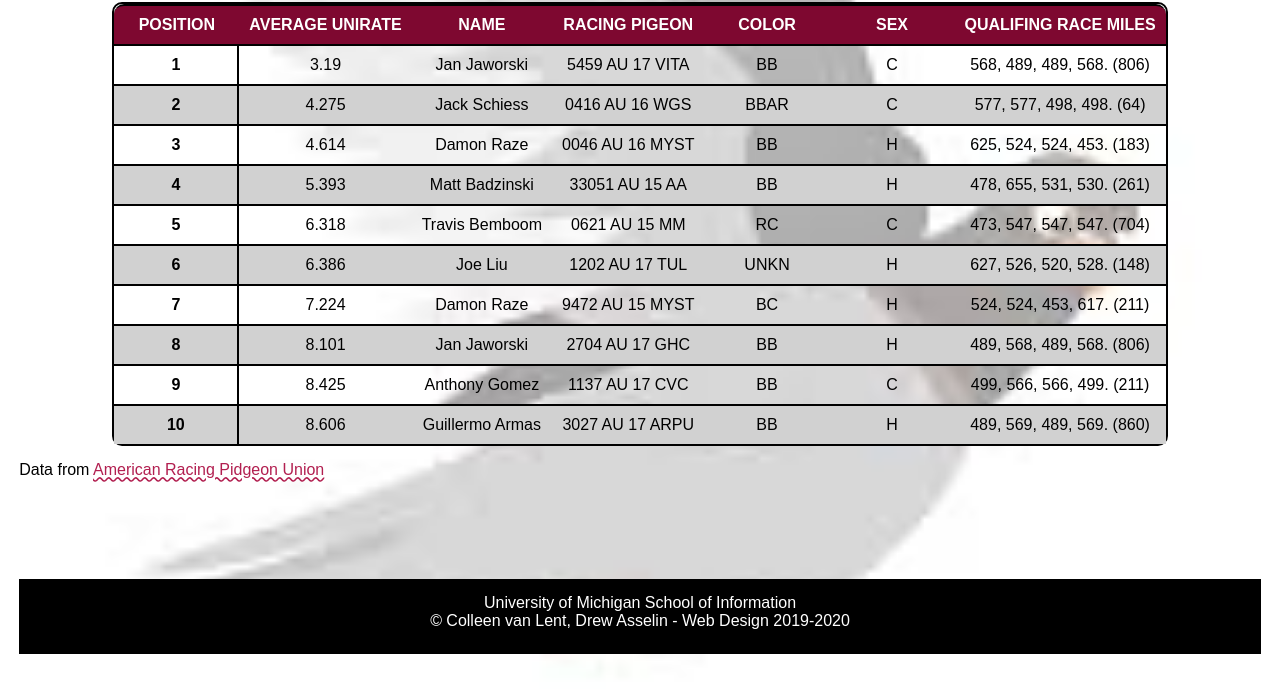
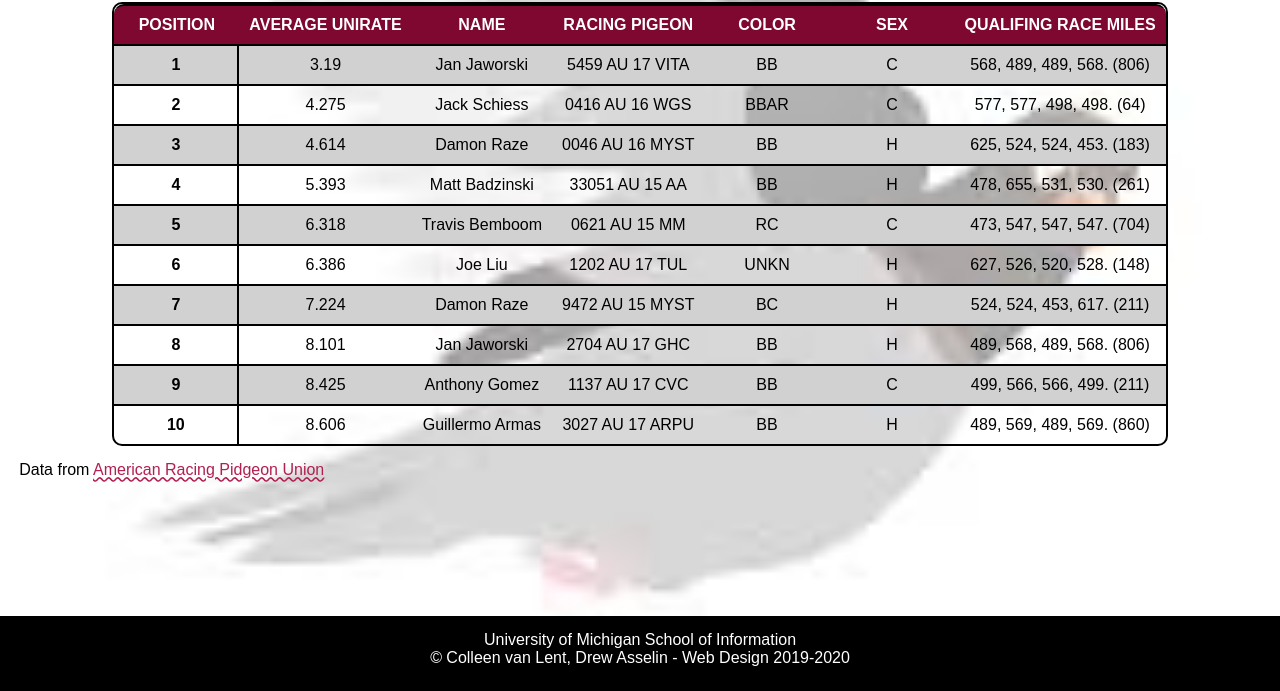
Before and after one commit to xiaocheng-xchengx/homework3, a plain HTML site: page index.html in a window 1280 px wide. Shown: the part 109-800 px from the top of the page. Drawn offline with Linux system fonts and the light colour scheme; a web font is replaced by a local one.

Commit message:
Add files via upload

```diff
--- a/css/style.css
+++ b/css/style.css
@@ -14,7 +14,7 @@ body{
   margin: 1.2em;
   font-family: 'Andika', sans-serif;
   background-color: #DDDDDD;
-  background-image: url(../images/Pigeon-background.JPEG);
+  background-image: url(../images/pigeon-background.JPEG);
   background-repeat: no-repeat;
   background-size: cover;
   background-position: center;
@@ -59,7 +59,7 @@ table{
     border-radius: 10px;
 }
 
-tr:nth-child(even) {
+tr:nth-child(odd) {
   background-color: #D1D1D1;
 }
 
@@ -72,6 +72,8 @@ tr:hover {
   color: #FFFFFF;
   text-transform: uppercase;
   text-align: center;
+  min-width: 125px;
+  padding: 10px;
 }
 
 .rowhead{
@@ -81,10 +83,6 @@ tr:hover {
 th,td{
   padding: 10px;
   border-top: 2px solid #000000;
-}
-
-th{
-  min-width: 125px;
 }
 
 td{
@@ -108,10 +106,21 @@ thead tr:last-child th:last-child{
   border-radius: 0px 10px 0px 0px;
 }
 
+tbody tr:last-child th:first-child{
+  border-radius: 0px 0px 0px 10px;
+}
+
+/*tbody tr:last-child th:last-child{
+  border-radius: 0px 10px 0px 0px;
+}*/
+
 footer{
   width: 100%;
   background: #000000;
   text-align: center;
   color: #FFFFFF;
   min-height: 75px;
+  left: 0;
+  bottom: 0;
+  position: fixed;
 }
```
